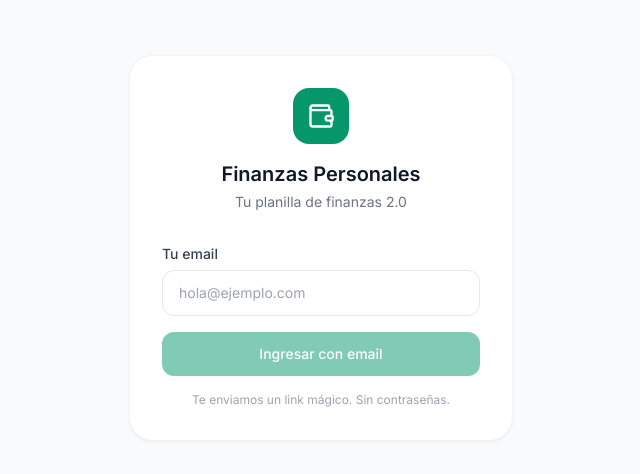
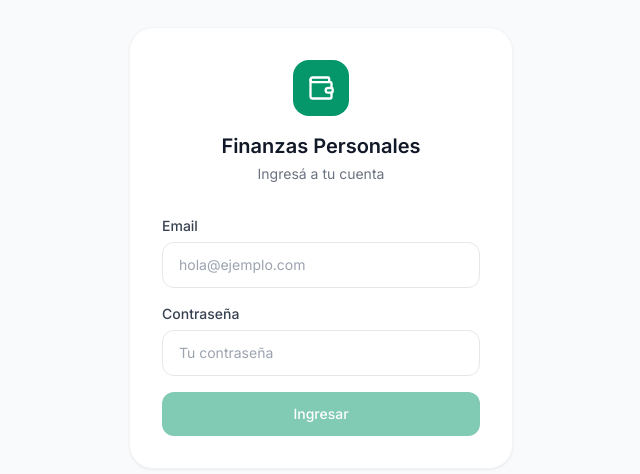
Before and after one commit to SilvioRamirez22/Finanzas, a Next.js app: page /auth/login in a window 1280 px wide. Shown: the part 152-626 px from the top of the page, without its empty margins (319-959 px from the left). Built offline with nearby package versions, Linux system fonts and the light colour scheme; no server answers.

Commit message:
Update page.tsx

```diff
--- a/src/app/auth/login/page.tsx
+++ b/src/app/auth/login/page.tsx
@@ -6,22 +6,23 @@ import toast from 'react-hot-toast'
 
 export default function LoginPage() {
   const [email, setEmail] = useState('')
+  const [password, setPassword] = useState('')
   const [loading, setLoading] = useState(false)
-  const [sent, setSent] = useState(false)
   const supabase = createClient()
 
   async function handleLogin(e: React.FormEvent) {
     e.preventDefault()
     setLoading(true)
     try {
-      const { error } = await supabase.auth.signInWithOtp({
+      const { error } = await supabase.auth.signInWithPassword({
         email,
-        options: { emailRedirectTo: `${window.location.origin}/auth/callback` },
+        password,
       })
       if (error) throw error
-      setSent(true)
+      // Entró bien: lo mandamos al dashboard
+      window.location.href = '/dashboard'
     } catch (e: any) {
-      toast.error(e.message || 'Error al enviar el email')
+      toast.error(e.message || 'Email o contraseña incorrectos')
     } finally {
       setLoading(false)
     }
@@ -36,31 +37,13 @@ export default function LoginPage() {
             <Wallet size={28} className="text-white" />
           </div>
           <h1 className="text-xl font-semibold text-gray-900">Finanzas Personales</h1>
-          <p className="text-sm text-gray-500 mt-1">Tu planilla de finanzas 2.0</p>
+          <p className="text-sm text-gray-500 mt-1">Ingresá a tu cuenta</p>
         </div>
 
-        {sent ? (
-          <div className="text-center">
-            <div className="w-12 h-12 rounded-full bg-emerald-50 flex items-center justify-center mx-auto mb-4">
-              <span className="text-2xl">📬</span>
-            </div>
-            <h2 className="font-medium text-gray-900 mb-1">Revisá tu email</h2>
-            <p className="text-sm text-gray-500">
-              Te enviamos un link mágico a <strong>{email}</strong>.
-              Tocá el enlace para ingresar.
-            </p>
-            <button
-              onClick={() => setSent(false)}
-              className="mt-4 text-sm text-emerald-600 hover:underline"
-            >
-              Usar otro email
-            </button>
-          </div>
-        ) : (
         <form onSubmit={handleLogin} className="space-y-4">
           <div>
             <label className="text-sm text-gray-700 mb-1.5 block font-medium">
-                Tu email
+              Email
             </label>
             <input
               type="email"
@@ -71,18 +54,27 @@ export default function LoginPage() {
               className="w-full border border-gray-200 rounded-xl px-4 py-3 text-sm outline-none focus:border-emerald-400 transition-colors"
             />
           </div>
+          <div>
+            <label className="text-sm text-gray-700 mb-1.5 block font-medium">
+              Contraseña
+            </label>
+            <input
+              type="password"
+              value={password}
+              onChange={e => setPassword(e.target.value)}
+              placeholder="Tu contraseña"
+              required
+              className="w-full border border-gray-200 rounded-xl px-4 py-3 text-sm outline-none focus:border-emerald-400 transition-colors"
+            />
+          </div>
           <button
             type="submit"
-              disabled={loading || !email}
+            disabled={loading || !email || !password}
             className="w-full bg-emerald-600 hover:bg-emerald-700 text-white rounded-xl py-3 text-sm font-medium transition-colors disabled:opacity-50"
           >
-              {loading ? 'Enviando...' : 'Ingresar con email'}
+            {loading ? 'Ingresando...' : 'Ingresar'}
           </button>
-            <p className="text-xs text-center text-gray-400">
-              Te enviamos un link mágico. Sin contraseñas.
-            </p>
         </form>
-        )}
       </div>
     </div>
   )
```
Lines whose indentation alone changed are shown as unchanged.
